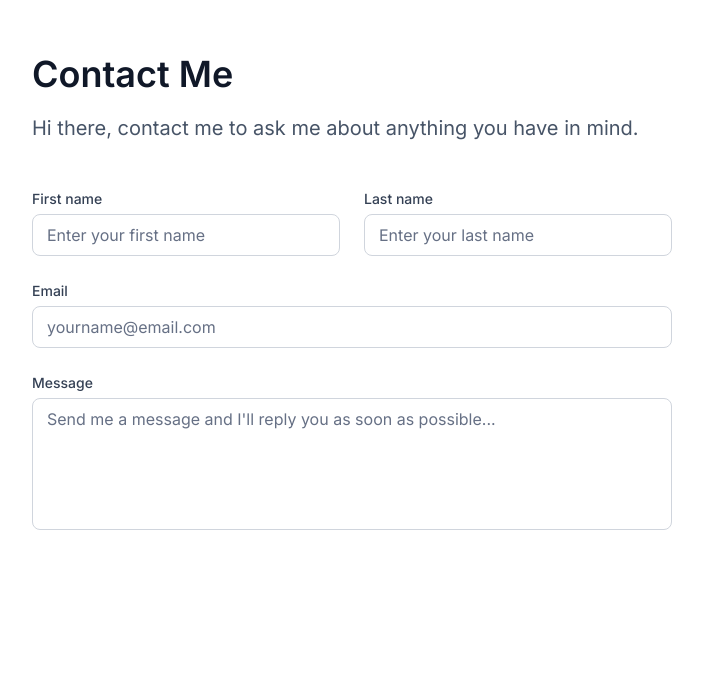
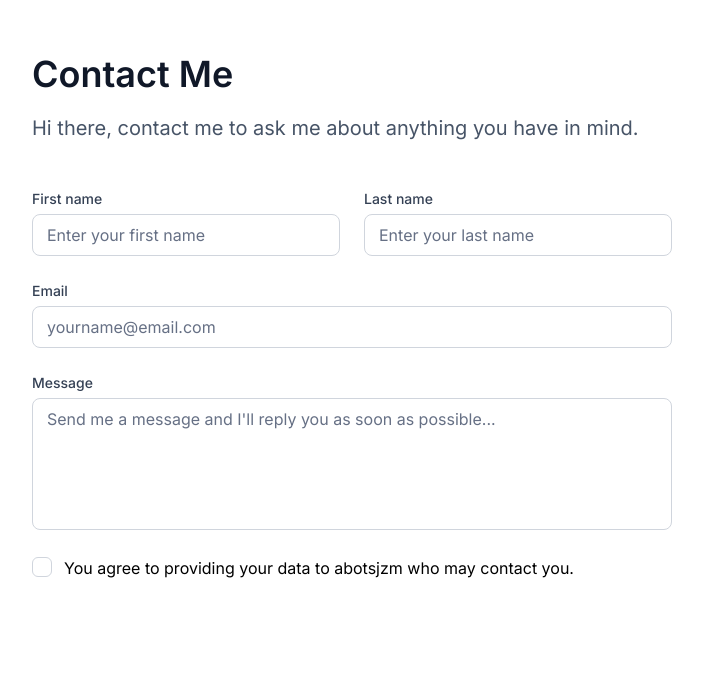
Before and after one commit to Abots-jzm/HNG_Linktree_clone, a React (Vite) app: page /contact in a window 1280 px wide. Shown: the part 104-800 px from the top of the page, without its empty margins (288-991 px from the left). Built offline with nearby package versions, Linux system fonts and the light colour scheme.

Commit message:
feat: checkbox component

```diff
--- /dev/null
+++ b/src/components/icons/Checkmark.jsx
@@ -0,0 +1,9 @@
+import React from "react";
+
+export default function Checkmark() {
+	return (
+		<svg width="12" height="9" viewBox="0 0 12 9" fill="none" xmlns="http://www.w3.org/2000/svg">
+			<path d="M10.6668 1.5L4.25016 7.91667L1.3335 5" stroke="#1570EF" stroke-width="2" stroke-linecap="round" stroke-linejoin="round" />
+		</svg>
+	);
+}
--- /dev/null
+++ b/src/components/ui/Checkbox.jsx
@@ -0,0 +1,68 @@
+import React from "react";
+import styled from "styled-components";
+import Checkmark from "../icons/Checkmark";
+
+export default function Checkbox({ children, id }) {
+	return (
+		<Container>
+			<Input type="checkbox" name={id} id={id} />
+			<Label htmlFor={id}>
+				<span>
+					<div className="checkmark">
+						<Checkmark />
+					</div>
+				</span>
+				{children}
+			</Label>
+		</Container>
+	);
+}
+
+const Input = styled.input`
+	display: none;
+
+	&:checked + label span {
+		border: 1px solid #1570ef;
+
+		.checkmark {
+			opacity: 1;
+		}
+	}
+
+	&:focus + label span {
+		border: 1px solid #84caff;
+		box-shadow: 0px 0px 0px 4px #d1e9ff;
+	}
+`;
+
+const Label = styled.label`
+	cursor: pointer;
+	position: relative;
+	padding-left: 3.2rem;
+
+	span {
+		height: 2rem;
+		width: 2rem;
+		display: inline-block;
+		border: 1px solid #d0d5dd;
+		border-radius: 6px;
+		position: absolute;
+		left: 0;
+		top: -0.1rem;
+		/* display: flex; */
+		/* justify-content: center; */
+		/* align-items: center; */
+
+		.checkmark {
+			position: absolute;
+			top: -0.2rem;
+			right: 0.3rem;
+			opacity: 0;
+		}
+	}
+`;
+
+const Container = styled.div`
+	display: flex;
+	gap: 1.2rem;
+`;
--- a/src/pages/Contact.jsx
+++ b/src/pages/Contact.jsx
@@ -1,5 +1,6 @@
 import React from "react";
 import styled from "styled-components";
+import Checkbox from "../components/ui/Checkbox";
 import Input from "../components/ui/Input";
 
 export default function Contact() {
@@ -24,6 +25,7 @@ export default function Contact() {
 				<Input label="Message" type="text-area" id="message">
 					Send me a message and I'll reply you as soon as possible...
 				</Input>
+				<Checkbox id="agree">You agree to providing your data to abotsjzm who may contact you.</Checkbox>
 			</Form>
 		</Container>
 	);
```
